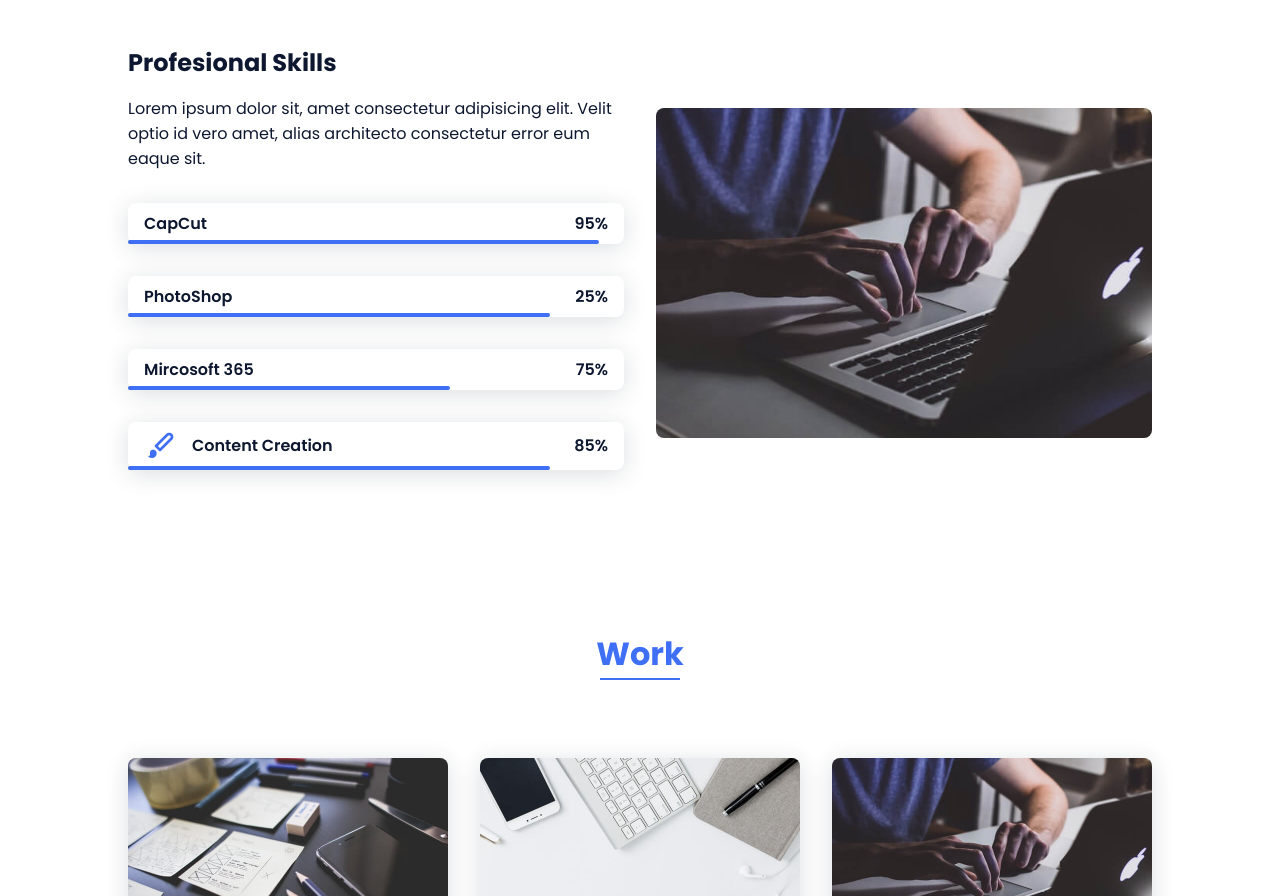
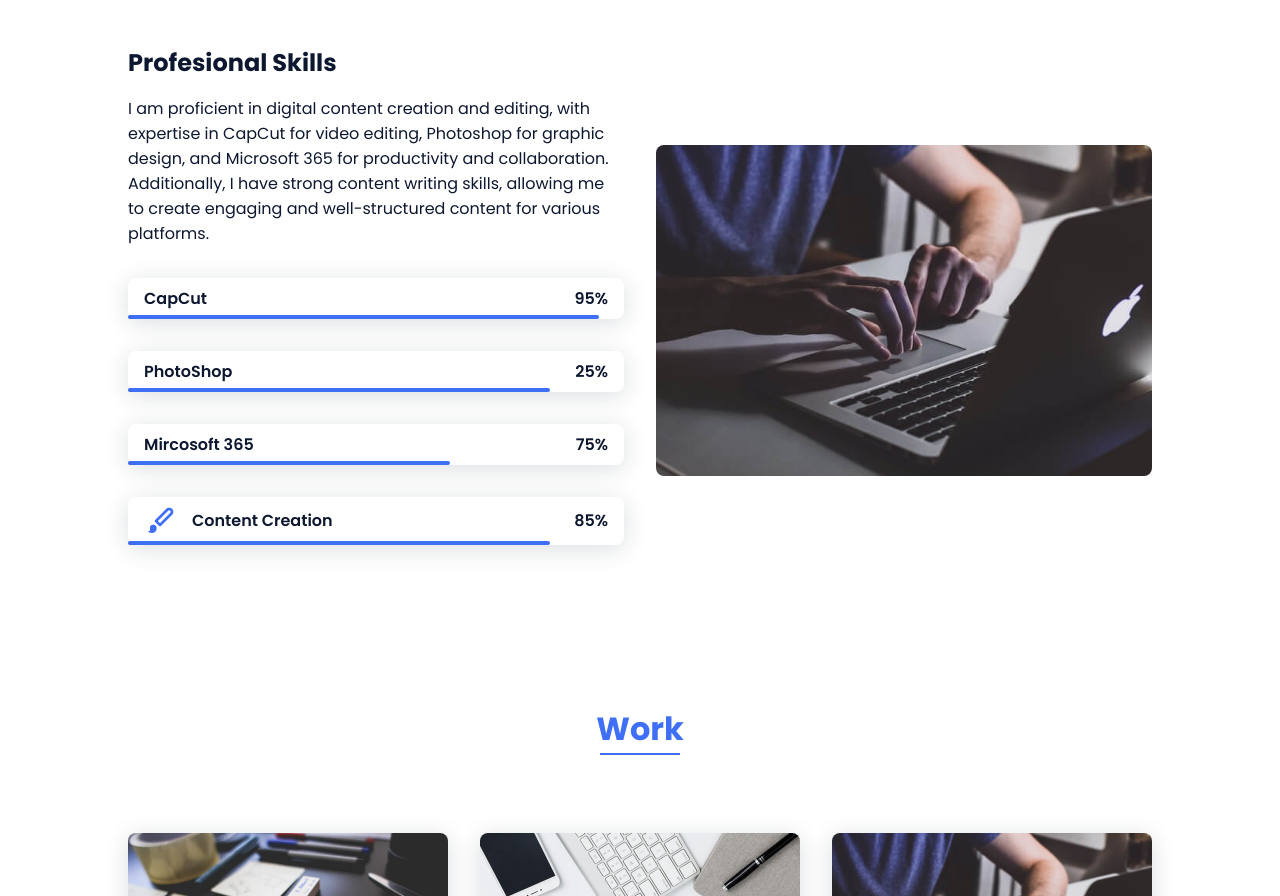
Before and after one commit to Faheem-Musthafa/Fawaz_portfoilio, a plain HTML site: page index.html in a window 1280 px wide. Shown: the part 1625-2521 px from the top of the page. Drawn offline with nearby package versions, Linux system fonts and the light colour scheme.

Commit message:
Update index.html

```diff
--- a/index.html
+++ b/index.html
@@ -88,7 +88,7 @@
                 <div class="skills__container bd-grid">
                     <div>
                         <h2 class="skills__subtitle">Profesional Skills</h2>
-                        <p class="skills__text">Lorem ipsum dolor sit, amet consectetur adipisicing elit. Velit optio id vero amet, alias architecto consectetur error eum eaque sit.</p>
+                        <p class="skills__text">I am proficient in digital content creation and editing, with expertise in CapCut for video editing, Photoshop for graphic design, and Microsoft 365 for productivity and collaboration. Additionally, I have strong content writing skills, allowing me to create engaging and well-structured content for various platforms.</p>
                         <div class="skills__data">
                             <div class="skills__names">
                                 <i class=''></i>
```
